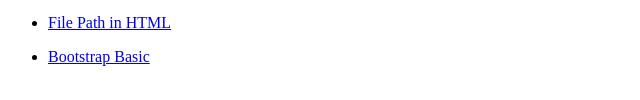
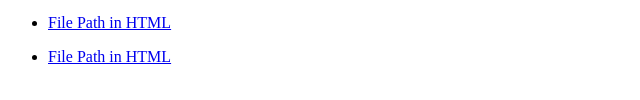
Before and after one commit to rbrtjhn/JOTOJOT_ITELEC, a plain HTML site: page index.html in a window 1280 px wide. Shown: the part 466-566 px from the top of the page, 0-640 px from the left. Drawn offline with Linux system fonts and the light colour scheme.

Commit message:
Update index.html

```diff
--- a/index.html
+++ b/index.html
@@ -46,9 +46,8 @@
             <li><a href = "../JOTOJOT_ITELEC/File Path in HTML/Folder0/index.html"> File Path in HTML</a></li>
         </ul>
 
-        <ul>
-            <li><a href = "../JOTOJOT_ITELEC/Bootstrap Basic
-/index.html"> Bootstrap Basic</a></li>
+         <ul>
+            <li><a href = "./JOTOJOT_ITELEC/Bootstrap Basic/index.html"> File Path in HTML</a></li>
         </ul>
 </body>
 </html>
```
